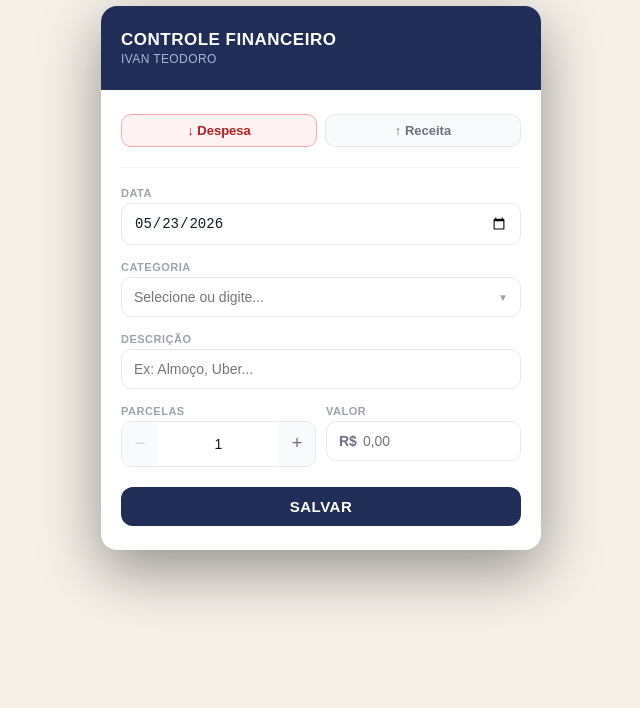
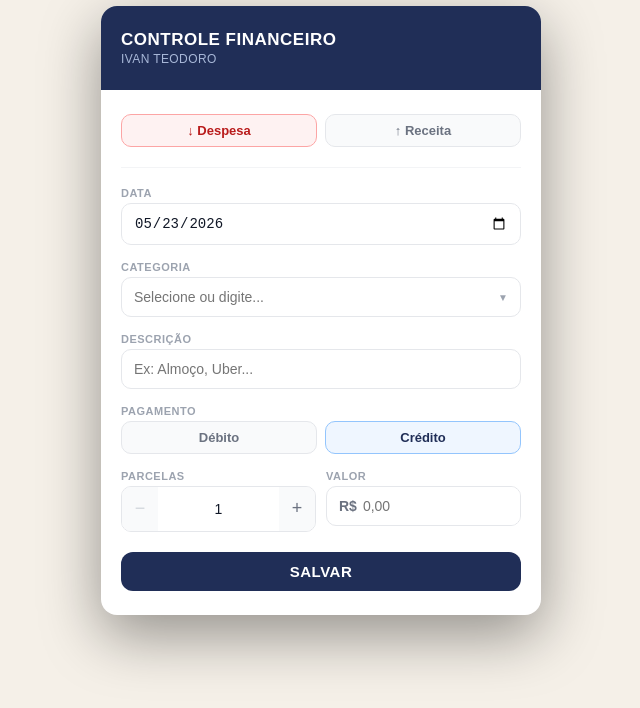
Before and after one commit to vteodoro-py/controle-financeiro-ivan, a plain HTML site: page index.html in a window 1280 px wide. Shown: the whole page, without its empty margins (319-959 px from the left). Drawn offline with Linux system fonts and the light colour scheme.

Commit message:
index.html

```diff
--- a/index.html
+++ b/index.html
@@ -74,6 +74,23 @@
     appearance: none;
   }
   .field input:focus { border-color: #3b82f6; }
+  .pagamento-row { display: grid; grid-template-columns: 1fr 1fr; gap: 8px; margin-top: 0; }
+  .pag-btn {
+    padding: 8px;
+    border-radius: 10px;
+    border: 1.5px solid #e5e7eb;
+    background: #f9fafb;
+    font-size: 13px;
+    font-weight: 600;
+    cursor: pointer;
+    display: flex;
+    align-items: center;
+    justify-content: center;
+    gap: 6px;
+    color: #6b7280;
+    transition: all .15s;
+  }
+  .pag-btn.active { background: #eff6ff; border-color: #93c5fd; color: #202E57; }
   .row2 { display: grid; grid-template-columns: 1fr 1fr; gap: 10px; }
   .cat-block { display: none; }
   .cat-block.visible { display: block; }
@@ -269,6 +286,14 @@
       <input type="text" id="descricao" placeholder="Ex: Almoço, Uber...">
     </div>
 
+    <div id="campoPagamento" class="field">
+      <label>Pagamento</label>
+      <div class="pagamento-row">
+        <button class="pag-btn" id="btnDebito" onclick="setPagamento('Debito')">Débito</button>
+        <button class="pag-btn active" id="btnCredito" onclick="setPagamento('Credito')">Crédito</button>
+      </div>
+    </div>
+
     <div class="row2">
       <div class="field">
         <label>Parcelas</label>
@@ -297,12 +322,13 @@
   const SUPABASE_URL = "https://oampajdxqkeyosjgrrko.supabase.co/rest/v1/lancamentos";
   const SUPABASE_KEY = "eyJhbGciOiJIUzI1NiIsInR5cCI6IkpXVCJ9.eyJpc3MiOiJzdXBhYmFzZSIsInJlZiI6Im9hbXBhamR4cWtleW9zamdycmtvIiwicm9sZSI6ImFub24iLCJpYXQiOjE3Nzk0OTYyNTEsImV4cCI6MjA5NTA3MjI1MX0.qQk1XcR-EpJ3cH6Oqq43SdvD11ypacDfGr2MtCH-8Jg";
   let tipoAtual = "Despesa";
+  let pagamentoAtual = "Credito";
 
   const categoriasDespesa = [
-    "Almoço semana","Apartamento","Barbeiro","Convênio médico",
+    "Almoço semana","Aluguel","Apartamento","Barbeiro","Convênio médico",
     "Despesas auto","Empréstimo","Farmácia","Faxineira","Financiamento apto",
     "IPTU","Luz/Água/Gás/Condomínio","Marcado","Presentes","Restaurante/Delivery",
-    "Sandy e Marley","Seguro de vida","TV/Celular/Internet",
+    "Salário MX","Sandy e Marley","Seguro de vida","TV/Celular/Internet",
     "Uber/99/Táxi","Vestuário","Vinícius"
   ];
   const categoriasReceita = ["Salário","Aluguel"];
@@ -315,6 +341,7 @@
     document.getElementById("btnReceita").className = "tipo-btn" + (t === "Receita" ? " active-receita" : "");
     document.getElementById("catDespesa").className = "cat-block" + (t === "Despesa" ? " visible" : "");
     document.getElementById("catReceita").className = "cat-block" + (t === "Receita" ? " visible" : "");
+    document.getElementById("campoPagamento").style.display = t === "Receita" ? "none" : "block";
   }
 
   function setupAutocomplete(inputId, listaId, opcoes) {
@@ -368,6 +395,12 @@
   setupAutocomplete("inputDespesa", "listaDespesa", categoriasDespesa);
   setupAutocomplete("inputReceita", "listaReceita", categoriasReceita);
 
+
+  function setPagamento(p) {
+    pagamentoAtual = p;
+    document.getElementById("btnDebito").className = "pag-btn" + (p === "Debito" ? " active" : "");
+    document.getElementById("btnCredito").className = "pag-btn" + (p === "Credito" ? " active" : "");
+  }
   function alterarParcelas(delta) {
     const input = document.getElementById("parcelas");
     const novo = Math.max(1, (parseInt(input.value) || 1) + delta);
@@ -416,6 +449,7 @@
       tipo: tipoAtual,
       categoria,
       descricao: document.getElementById("descricao").value,
+      pagamento: pagamentoAtual,
       parcelas,
       valor
     };
```
